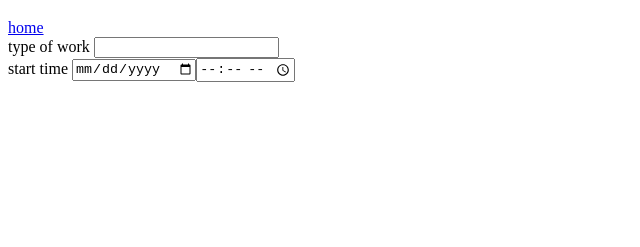
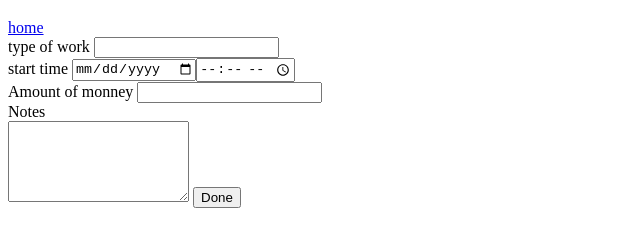
Before and after one commit to Ethanpluto/firstwebapp, a plain HTML site: page new_request.html in a window 1280 px wide. Shown: the part 61-308 px from the top of the page, without its empty margins (0-640 px from the left). Drawn offline with Linux system fonts and the light colour scheme.

Commit message:
added monney box notes box and submit button

```diff
--- a/new_request.html
+++ b/new_request.html
@@ -10,14 +10,22 @@
     <h1>hi</h1>
     <a href="index.html">home</a>
     <form action="#">
-        <div>
-            <label for="typeOfWork">type of work</label>
-            <input type="text" name="typeOfWork" id="typeOfWork">
-        </div>
-        <div>
-            <label for="startDate">start time</label>
-            <input type="date" name="startDate" id="startDate"><input type="time" name="startTime">
-        </div>
+
+        <label for="typeOfWork">type of work</label>
+        <input type="text" name="typeOfWork" id="typeOfWork">
+        <br>
+
+        <label for="startDate">start time</label>
+        <input type="date" name="startDate" id="startDate"><input type="time" name="startTime">
+        <br>
+
+        <label for="monney">Amount of monney</label>
+        <input name="monney" id="monney" type="number">
+        <br>
+        <label>Notes<br></label>
+        <textarea rows="5"></textarea>
+
+        <button type="submit">Done</button>
     </form>
 </body>
 </html>
```
